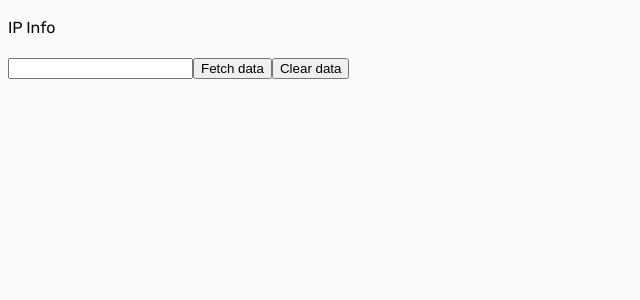
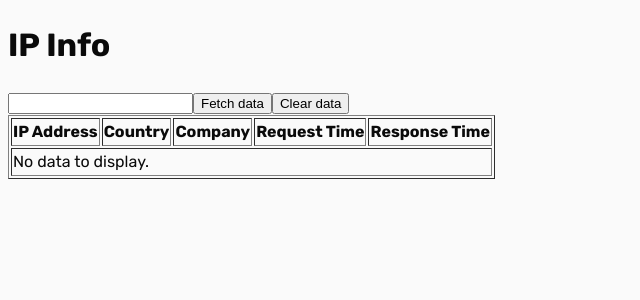
Before and after one commit to kamilradziszewski/ip-info, a React (Vite) app: page / in a window 1280 px wide. Shown: the top 300 px of the page, without its empty margins (0-640 px from the left). Built offline with nearby package versions, Linux system fonts and the light colour scheme.

Commit message:
Scaffold Header, Search & Table components

```diff
--- a/src/App.tsx
+++ b/src/App.tsx
@@ -1,48 +1,18 @@
-import { FormEvent, useState } from "react";
-
 import { Observer } from "mobx-react-lite";
 
 import "./App.scss";
-import { useStore } from "./stores/store";
+import Header from "./components/Header/Header";
+import Search from "./components/Search/Search";
+import Table from "./components/Table/Table";
 
 function App() {
-  const { dataStore } = useStore();
-
-  const [searchInputValue, setSearchInputValue] = useState<string>("");
-
-  function handleSubmit(e: FormEvent) {
-    e.preventDefault();
-
-    const ipArray = [...new Set(searchInputValue.split(","))].map((ipAddress) =>
-      ipAddress.trim(),
-    );
-
-    dataStore.fetchData(ipArray);
-
-    setSearchInputValue("");
-  }
-
   return (
     <Observer>
       {() => (
         <>
-          <p>IP Info</p>
-          <form onSubmit={handleSubmit}>
-            <input
-              type="search"
-              value={searchInputValue}
-              onChange={(e) => setSearchInputValue(e.target.value)}
-            />
-            <button type="submit">Fetch data</button>
-            <button type="button" onClick={() => dataStore.clearData()}>
-              Clear data
-            </button>
-          </form>
-
-          {dataStore.apiData.length > 0 &&
-            dataStore.apiData.map((record) => (
-              <div key={record.query}>{Object.values(record).join(" • ")}</div>
-            ))}
+          <Header />
+          <Search />
+          <Table />
         </>
       )}
     </Observer>
--- /dev/null
+++ b/src/components/Header/Header.tsx
@@ -0,0 +1,5 @@
+function Header() {
+  return <h1>IP Info</h1>;
+}
+
+export default Header;
--- /dev/null
+++ b/src/components/Search/Search.tsx
@@ -0,0 +1,37 @@
+import { FormEvent, useState } from "react";
+
+import { useStore } from "../../stores/store";
+
+function Search() {
+  const { dataStore } = useStore();
+
+  const [searchInputValue, setSearchInputValue] = useState<string>("");
+
+  function handleSubmit(e: FormEvent) {
+    e.preventDefault();
+
+    const ipArray = [...new Set(searchInputValue.split(","))].map((ipAddress) =>
+      ipAddress.trim(),
+    );
+
+    dataStore.fetchData(ipArray);
+
+    setSearchInputValue("");
+  }
+
+  return (
+    <form onSubmit={handleSubmit}>
+      <input
+        type="search"
+        value={searchInputValue}
+        onChange={(e) => setSearchInputValue(e.target.value)}
+      />
+      <button type="submit">Fetch data</button>
+      <button type="button" onClick={() => dataStore.clearData()}>
+        Clear data
+      </button>
+    </form>
+  );
+}
+
+export default Search;
--- /dev/null
+++ b/src/components/Table/Table.tsx
@@ -0,0 +1,44 @@
+import { Observer } from "mobx-react-lite";
+
+import { useStore } from "../../stores/store";
+
+function Table() {
+  const { dataStore } = useStore();
+
+  return (
+    <Observer>
+      {() => (
+        <table border={1}>
+          <thead>
+            <tr>
+              <th>IP Address</th>
+              <th>Country</th>
+              <th>Company</th>
+              <th>Request Time</th>
+              <th>Response Time</th>
+            </tr>
+          </thead>
+          <tbody>
+            {dataStore.apiData.length > 0 ? (
+              dataStore.apiData.map((record) => (
+                <tr key={record.query}>
+                  <td>{record.query}</td>
+                  <td>{record.country || "—"}</td>
+                  <td>{record.org || "—"}</td>
+                  <td>{record.requestTime}</td>
+                  <td>{record.responseTime}</td>
+                </tr>
+              ))
+            ) : (
+              <tr>
+                <td colSpan={5}>No data to display.</td>
+              </tr>
+            )}
+          </tbody>
+        </table>
+      )}
+    </Observer>
+  );
+}
+
+export default Table;
```
